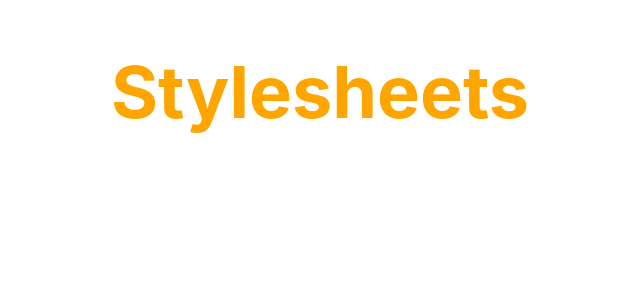
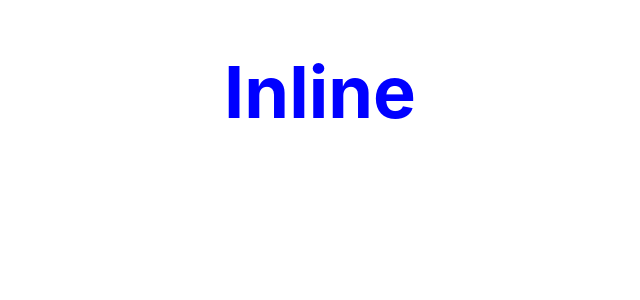
Before and after one commit to edwinisnow/react-basics, a React (Create React App) app: page / in a window 1280 px wide. Shown: the top 300 px of the page, without its empty margins (320-960 px from the left). Built offline with nearby package versions, Linux system fonts and the light colour scheme.

Commit message:
Inline CSS

```diff
--- a/src/App.js
+++ b/src/App.js
@@ -13,12 +13,15 @@ import UserGreeting from './components/UserGreeting';
 import NameList from './components/NameList';
 import PersonList from './components/PersonList';
 import Stylesheet from './components/Stylesheet';
+import Inline from './components/Inline';
 
 function App() {
   return (
     <div className="App">
 
-      <Stylesheet primary={true} />
+      <Inline />
+      {/* <Stylesheet primary={true} /> */}
+
       {/* <PersonList /> */}
       {/* <NameList /> */}
 
--- /dev/null
+++ b/src/components/Inline.js
@@ -0,0 +1,15 @@
+import React from 'react'
+
+const headingStyle = {
+    fontSize: '72px',
+    color: 'blue'
+}
+function Inline() {
+    return (
+        <div>
+            <h1 style={headingStyle}>Inline</h1>
+        </div>
+    )
+}
+
+export default Inline
```
